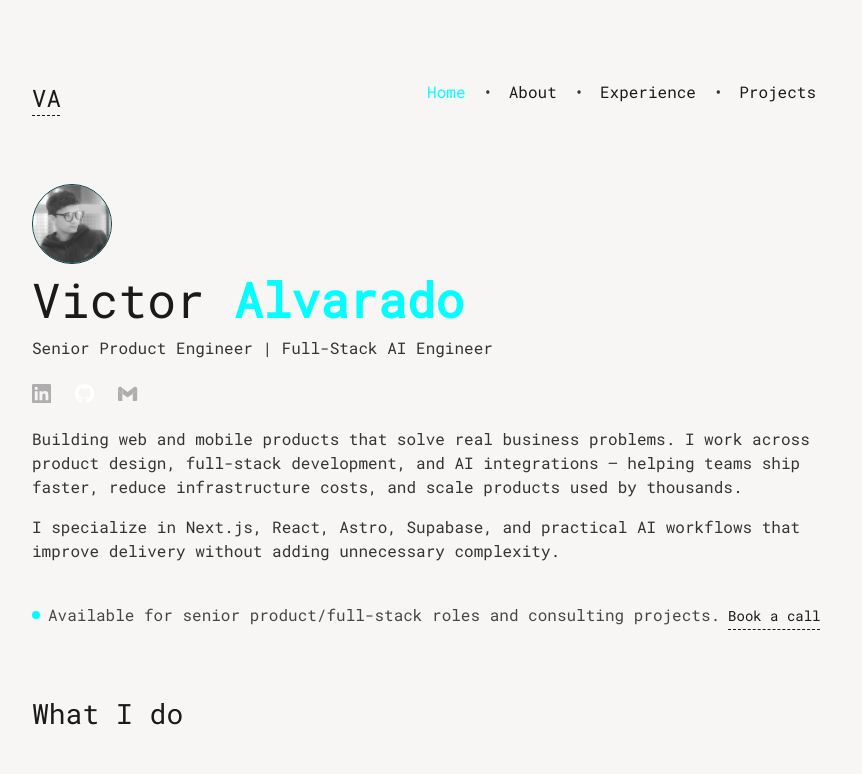
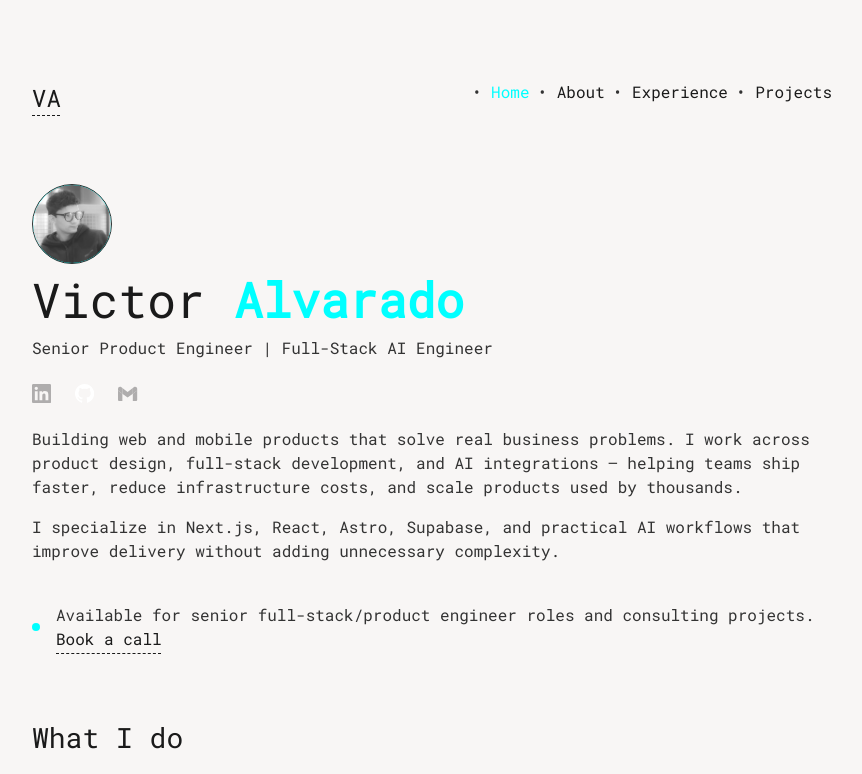
Before and after one commit to vito8916/victoralvarado.dev, an Astro site: page / in a window 1280 px wide. Shown: the top 774 px of the page, without its empty margins (208-1070 px from the left). Built offline with nearby package versions, Linux system fonts and the light colour scheme; Astro itself is replaced by a stand-in of ours.

Commit message:
refactor: update Alert and Navbar components for improved layout and styling

```diff
--- a/src/components/Alert.astro
+++ b/src/components/Alert.astro
@@ -1,29 +1,52 @@
 <div class="trust-line container">
 	<span class="trust-line-dot" aria-hidden="true"></span>
-	<span class="trust-line-text">Available for senior product/full-stack roles and consulting projects.</span>
-    <a href="https://cal.com/victor-alvarado-8fq1zq/30min" class="cta cta-secondary" target="_blank">Book a call</a>
+	<div class="trust-line-container">
+		<span class="text-sm">
+			<span class="font-medium">Available for senior full-stack/product engineer roles and consulting projects.</span>
+			<span class="text-muted-foreground">
+				<a href="https://cal.com/victor-alvarado-8fq1zq/30min"
+					class="underline underline-offset-2 hover:text-foreground"
+					target="_blank">Book a call
+				</a>
+				</span>
+		</span>
+	</div>
 </div>
 
 <style>
 	.trust-line {
+		width: 100%;
 		display: flex;
 		align-items: center;
 		gap: 0.5rem;
 		padding: 0.5rem 0;
 		margin-bottom: 0.5rem;
-		font-size: 0.875rem;
+		font-size: 0.95rem;
 		color: var(--color-text);
+		flex-wrap: wrap;
+		justify-content: flex-start;
+	}
+
+	.trust-line-container {
+		display: flex;
+		align-items: center;
+		flex: 1;
 	}
 
 	.trust-line-dot {
 		width: 0.5rem;
 		height: 0.5rem;
+		margin-right: 0.5rem;
 		border-radius: 50%;
 		background-color: var(--color-primary);
-		flex-shrink: 0;
 	}
 
 	.trust-line-text {
 		opacity: 0.9;
+		margin-right: 0.5rem;
+	}
+
+	.trust-line .cta {
+		white-space: nowrap;
 	}
 </style>
--- a/src/components/Navbar.astro
+++ b/src/components/Navbar.astro
@@ -11,7 +11,7 @@ import {menu} from "../data/menu";
     </a>
 
     <nav role="navigation">
-        <ul role="list" class="gap-2">
+        <ul role="list">
             {
                 menu.map((item) => (
                     <li>
@@ -33,7 +33,8 @@ import {menu} from "../data/menu";
 
     ul {
         display: flex;
-        flex-direction: column;
+        flex-direction: row;
+        gap: 0.5rem;
         list-style-type: none;
         margin: 0;
         padding: 0;
@@ -45,8 +46,8 @@ import {menu} from "../data/menu";
 
     ul li:before {
         content: "•";
-        margin-left: 0.5rem;
-        margin-right: 0.5rem;
+        margin-left: 0.25rem;
+        margin-right: 0.25rem;
     }
 
     ul a {
@@ -72,14 +73,9 @@ import {menu} from "../data/menu";
             flex-direction: row;
         }
         ul li:before {
-            content: "";
+            content: "•";
             margin-left: 0;
             margin-right: 0;
-        }
-        ul li:after {
-            content: "•";
-            margin-left: 0.5rem;
-            margin-right: 0.5rem;
         }
         ul li:last-child:after {
             content: "";
```
